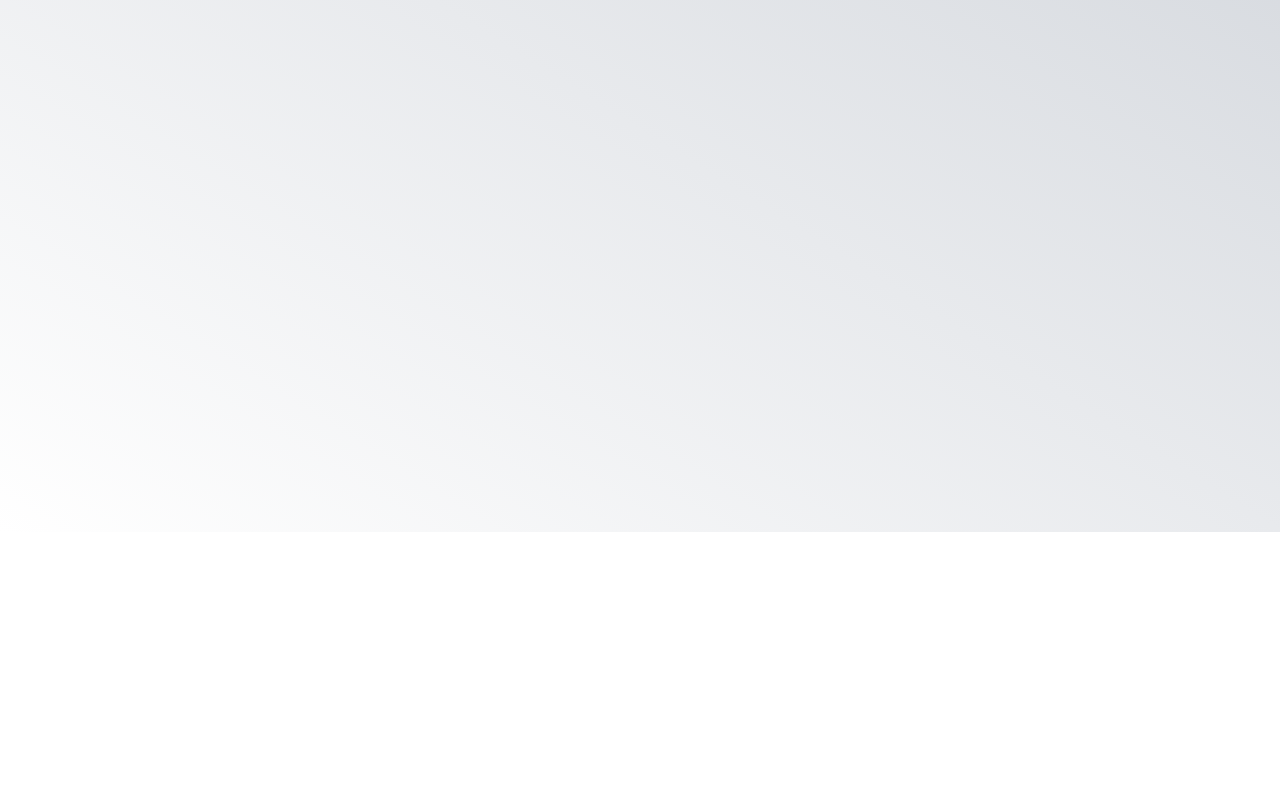
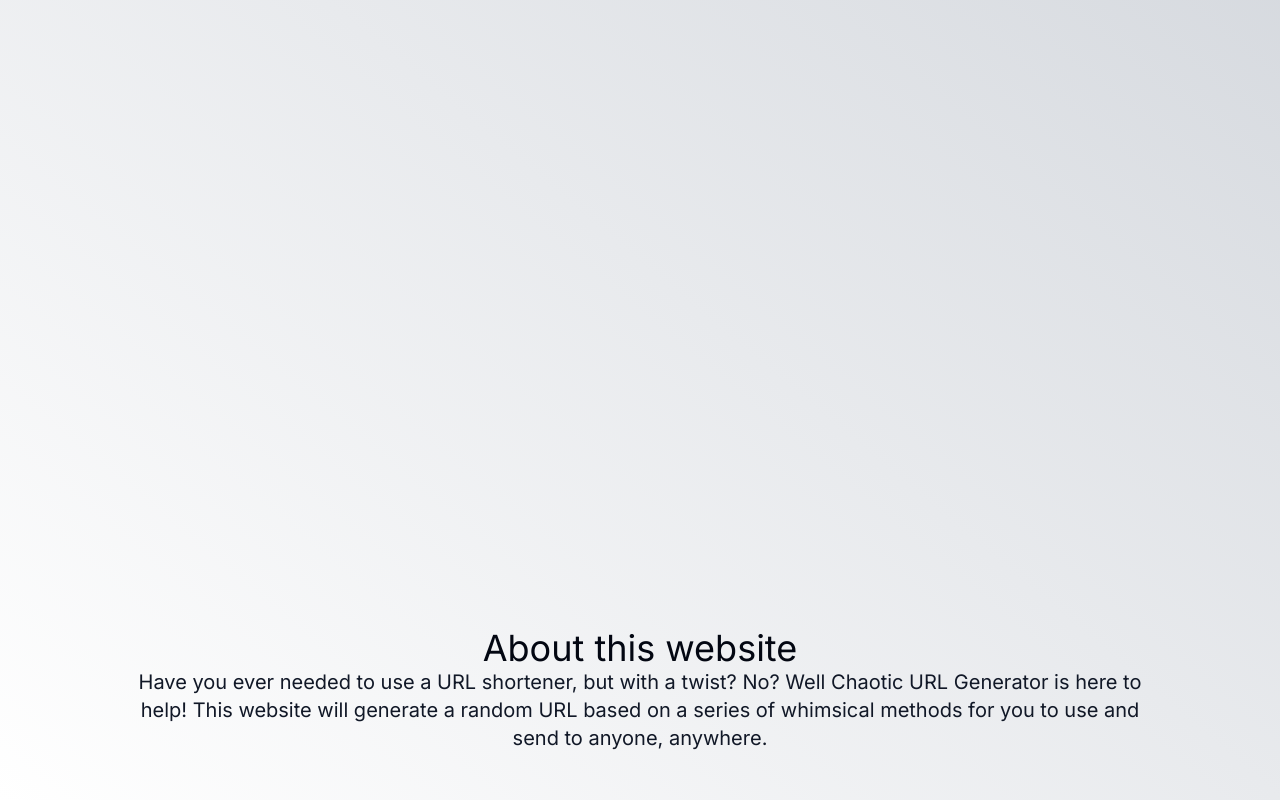
Before and after one commit to ValueAchooMatthew/chaotic-url-shortener, a Next.js app: page /saved-urls in a window 1280 px wide. Shown: the part 268-1068 px from the top of the page. Before the commit the page ends 800 px from the top, so only its background shows below. Built offline with nearby package versions, Linux system fonts and the light colour scheme.

Commit message:
Added about component and fixed bugs relating to saved URLs

```diff
--- a/app/(routes)/page.tsx
+++ b/app/(routes)/page.tsx
@@ -4,6 +4,7 @@ import { BaseSyntheticEvent, useState } from "react"
 import { POST } from "../api/test/route";
 import { NextRequest } from "next/server";
 import Link from "next/link";
+import About from "../_components/about";
 
 export default function Home() {
 
@@ -93,7 +94,8 @@ export default function Home() {
     }
   }
   return (
-    <main className="p-14">
+    <>
+      <main className="p-14 h-screen w-full">
       <h1 className="text-center text-4xl font-semibold">
         Chaotic Url Generator
       </h1>
@@ -180,10 +182,10 @@ export default function Home() {
             Congrats, your new shortened URL is:
           </h1>
           <div className="flex justify-center mt-6 text-xl">
-            <Link className="text-blue-800 underline" href={response[0]}>
+            <Link className="text-blue-800 underline" target="_" href={response[0]}>
               {response[0] +":"}
             </Link>
-            <Link className="mx-2 text-green-800 underline" href={window.location.protocol+"//"+window.location.host +"/"+response[1]}>
+            <Link className="mx-2 text-green-800 underline" target="_" href={window.location.protocol+"//"+window.location.host +"/"+response[1]}>
               {window.location.host+"/"+response[1]}
             </Link>
           </div>
@@ -197,5 +199,9 @@ export default function Home() {
       </div>
 
     </main>
+    <About></About>
+
+    </>
+
   )
 }
--- a/app/(routes)/saved-urls/page.tsx
+++ b/app/(routes)/saved-urls/page.tsx
@@ -1,28 +1,35 @@
 "use client";
 
+import About from "@/app/_components/about";
 import Link from "next/link";
 import { useEffect, useState } from "react";
 
 export default function Page(){
 
-    const [shortenedSites, setShortenedSites] = useState<([string, string])[]>();
+    const [shortenedSites, setShortenedSites] = useState<([string, string] | undefined)[]>();
 
     useEffect(()=>{
         const savedSites = {...window.localStorage}
-        const dataArray = Object.keys(savedSites).map((originalSite): [string, string]=>{
-            return [originalSite, savedSites[originalSite]];
+        const dataArray = Object.keys(savedSites).map((originalSite): [string, string] | undefined=>{
+            if(originalSite.startsWith("http")){
+                return [originalSite, savedSites[originalSite]];
+            }else{
+                return undefined;
+            }
         });
         setShortenedSites(dataArray);
 
     }, [])
 
     return (
-        <>
+
+    <>
+        <div className="h-screen w-full">
             <h1 className="text-5xl text-center mt-12 font-semibold">
                 Your Shortened Sites
             </h1>
             <div className="flex justify-center">
-                <table className="mt-8 table-fixed">
+                <table className="mt-8 table-fixed ">
                     <thead className="">
                         <tr className="text-3xl w-full">
                             <th>
@@ -33,41 +40,36 @@ export default function Page(){
                             </th>
                         </tr>
                     </thead>
-
-
                     <tbody>
-                        {shortenedSites?.map(([originalSite, shortenedSite], index)=>{
+                        {shortenedSites?.map((ss, index)=>{
+                            if(!ss){
+                                return;
+                            }
+                            const [originalSite, shortenedSite] = ss;
                             return(
-                                <tr className="border-2 border-black text-center" key={index}>
-                                    <td className="px-8 py-2 w-60">
-                                        <Link className="text-blue-800 underline" href={originalSite}>
+                                <tr className="border-2 border-black text-center w-50" key={index}>
+                                    <td className="px-8 py-2 w-45">
+                                        <Link className="text-blue-800 underline" target="_" href={originalSite}>
                                             {originalSite}
                                         </Link>
                                     </td>
-                                    <td className=" px-8 py-2 min-w-60 text-center">
-                                        <Link className="text-green-800 underline" href={shortenedSite}>
+                                    <td className=" px-8 py-2 w-45 text-center">
+                                        <Link className="text-green-800 underline" target="_" href={shortenedSite}>
                                             {shortenedSite}
                                         </Link>
                                     </td>
                                 </tr>
                             )
-
                         })}
                     </tbody>
-
-
-
                 </table>
             </div>
             <p className="text-center mt-6">
                 Go back to main page <Link className="text-blue-800 underline" href="/">here</Link>
             </p>
-
-
-
-        </>
-
+        </div>
+        <About></About>
+    </>
 
     )
-
 }
--- /dev/null
+++ b/app/_components/about.tsx
@@ -0,0 +1,17 @@
+export default function About() {
+
+
+return (
+    <div className="p-12">
+        <h1 className="text-4xl text-gray-950 text-center">
+            About this website
+        </h1>
+        <p className="text-gray-900 text-xl max-w-5xl mx-auto text-center">
+            Have you ever needed to use a URL shortener, but with a twist? No? Well Chaotic URL Generator is here to help!
+            This website will generate a random URL based on a series of whimsical methods for you to use and send to anyone, anywhere.
+        </p>
+    </div>
+
+)
+
+}
--- a/app/layout.tsx
+++ b/app/layout.tsx
@@ -5,8 +5,8 @@ import './globals.css'
 const inter = Inter({ subsets: ['latin'] })
 
 export const metadata: Metadata = {
-  title: 'Create Next App',
-  description: 'Generated by create next app',
+  title: 'Chaotic URL Generator',
+  description: 'Create a shortened URL with a twist!',
 }
 
 export default function RootLayout({
@@ -15,7 +15,7 @@ export default function RootLayout({
   children: React.ReactNode
 }) {
   return (
-    <html className="h-screen bg-gradient-to-bl from-gray-300 to-white" lang="en" >
+    <html className="h-fit bg-gradient-to-bl from-gray-300 to-white overflow-x-hidden" lang="en" >
       <body className={inter.className}>{children}</body>
     </html>
   )
```
